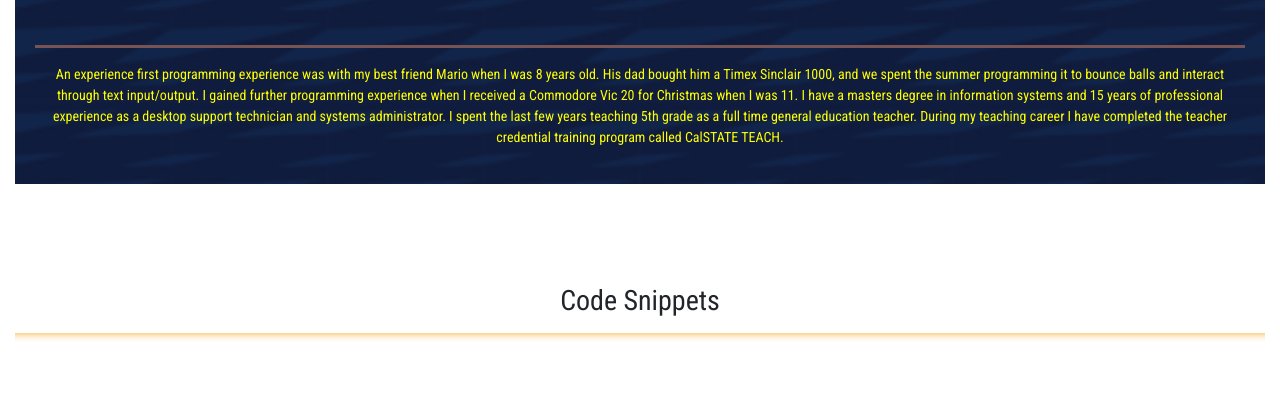
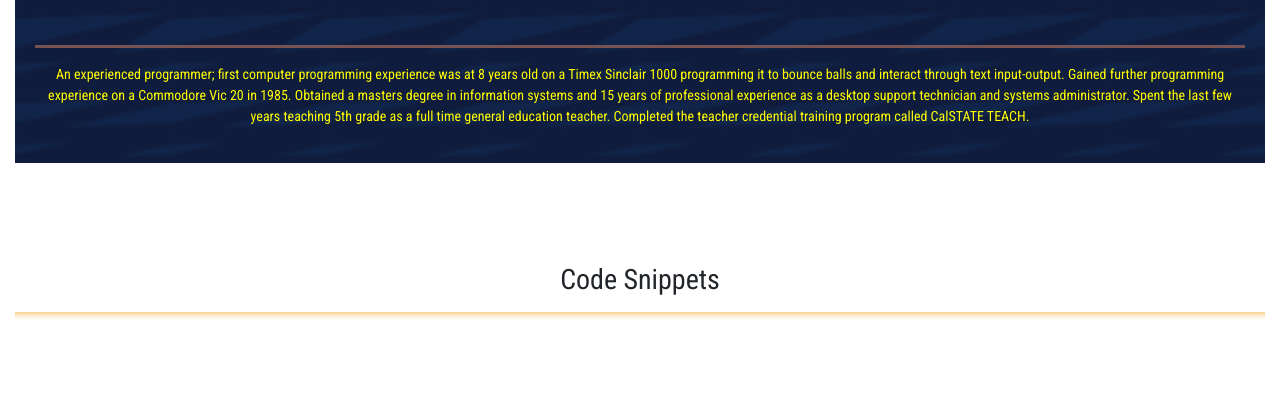
Before and after one commit to Monchkrit/portfolio, a plain HTML site: page index.html in a window 1280 px wide. Shown: the part 391-800 px from the top of the page. Drawn offline with nearby package versions, Linux system fonts and the light colour scheme.

Commit message:
I have a single page app (SPA) online now.

```diff
--- a/index.html
+++ b/index.html
@@ -62,12 +62,7 @@
         <br />
         <hr class = "grey"/>
         <p class="bio">
-        An experience  first programming experience was with my best friend Mario when I was 8 years old. His dad bought him a Timex Sinclair 1000,
-        and we spent the summer programming it to bounce balls and interact through text input/output. I gained further programming
-        experience when I received a Commodore Vic 20 for Christmas when I was 11. I have a masters degree in information systems and 15
-        years of professional experience as a desktop support technician and systems administrator. I spent the last few years
-        teaching 5th grade as a full time general education teacher. During my teaching career I have completed the teacher credential training
-        program called CalSTATE TEACH.
+        An experienced programmer; first computer programming experience was at 8 years old on a Timex Sinclair 1000 programming it to bounce balls and interact through text input-output. Gained further programming experience on a Commodore Vic 20 in 1985. Obtained a masters degree in information systems and 15 years of professional experience as a desktop support technician and systems administrator. Spent the last few years teaching 5th grade as a full time general education teacher. Completed the teacher credential training program called CalSTATE TEACH.
         </p>
       </div>
     </div>
@@ -273,7 +268,7 @@ image.output_image
           </p>
         </div>
         <div class="box">
-          <h4>Single Page Todo Application</h4>
+          <h4><a href="https://todo-donny-buckman.herokuapp.com">Single Page Todo Application</a></h4>
           <img src="images/todoster.png" class="full-width" />
           <p>
             <br />
```
